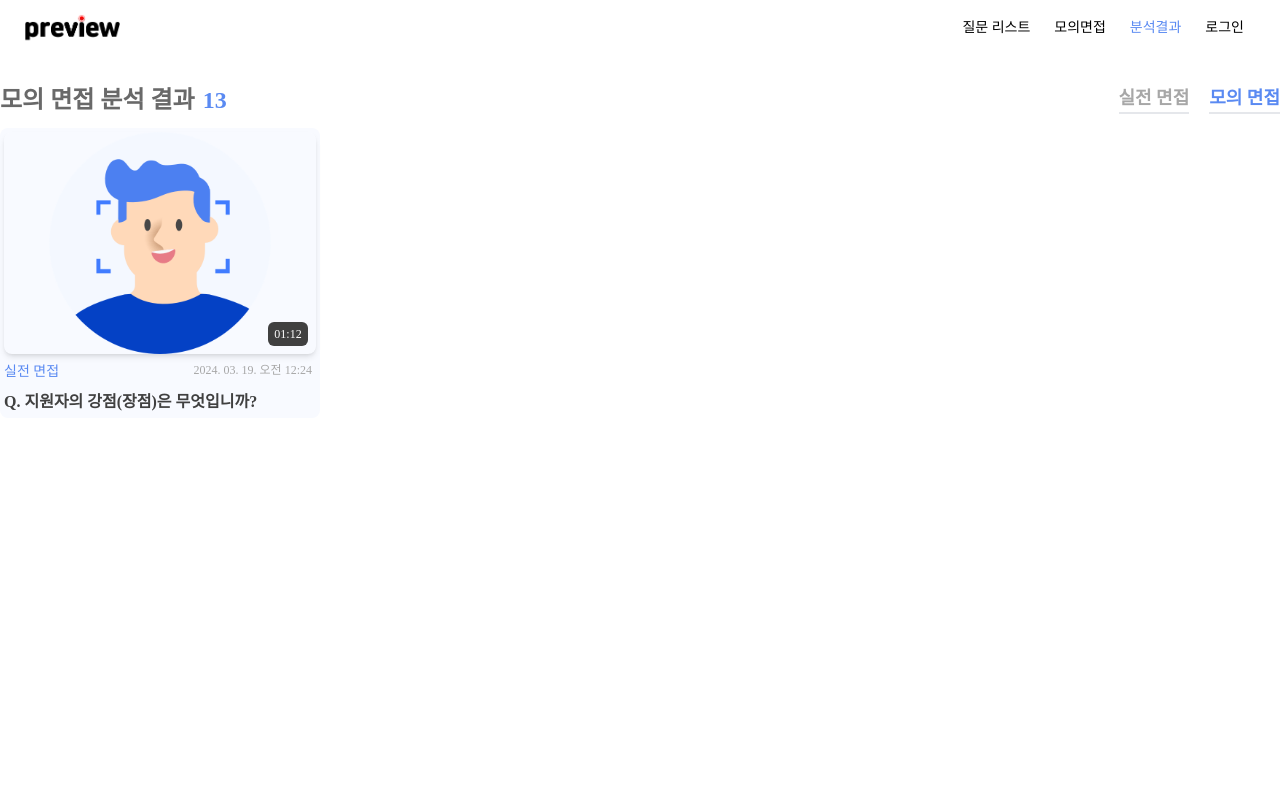
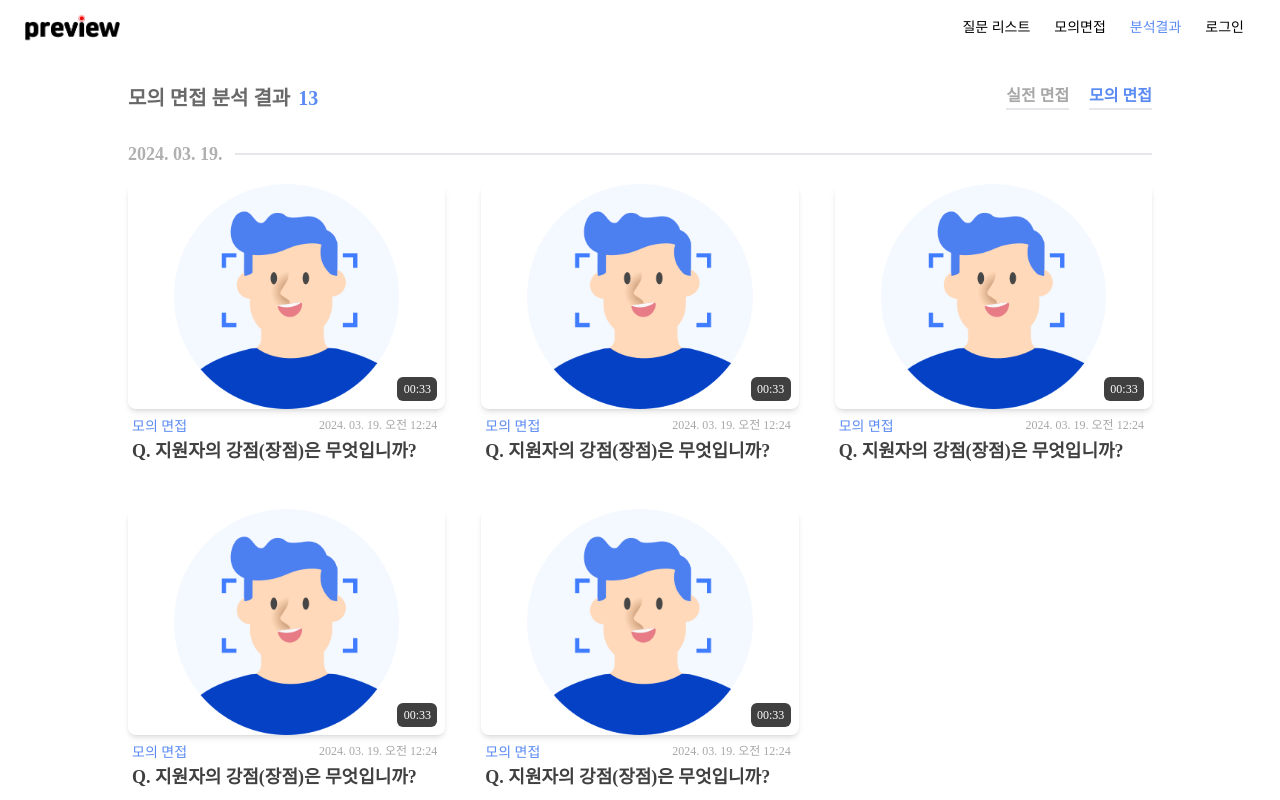
Before and after one commit to d102-preview/preview, a React (Vite) app in the folder frontend/: page /result in a window 1280 px wide. Built offline with nearby package versions, Linux system fonts and the light colour scheme; a web font is replaced by a local one.

Commit message:
[FE] feat #30: 분석 결과 리스트 페이지 UI 구현

```diff
--- a/frontend/src/components/result/ResultItem.tsx
+++ b/frontend/src/components/result/ResultItem.tsx
@@ -15,7 +15,7 @@ const ResultItem = ({ result, id, imagePath, type, date, question, time }: IResu
   };
 
   return (
-    <div className="bg-SUB rounded-lg p-1 mt-3 w-1/4">
+    <div className="bg-white rounded-lg py-1">
       <div className="relative">
         <div className="text-xs text-white text-center bg-BLACK p-1 w-10 rounded-md z-10 absolute right-2 bottom-2">
           <span>{time}</span>
@@ -26,11 +26,11 @@ const ResultItem = ({ result, id, imagePath, type, date, question, time }: IResu
           className="bg-cover bg-center rounded-lg bg-inherit shadow-md"
         />
       </div>
-      <div className="flex justify-between my-2">
+      <div className="flex justify-between mx-1 mt-2">
         <span className="text-sm text-MAIN1">{type == 'mock' ? '모의 면접' : '실전 면접'}</span>
         <span className="text-xs text-UNIMPORTANT_TEXT mr-1">{formatDate(date)}</span>
       </div>
-      <span className="font-semibold text-BLACK">Q. {question}</span>
+      <span className="font-semibold text-BLACK text-lg mx-1">Q. {question}</span>
     </div>
   );
 };
--- /dev/null
+++ b/frontend/src/components/result/ResultList.tsx
@@ -0,0 +1,85 @@
+import ResultItem from './ResultItem';
+import IMAGE1 from '@/assets/images/interview1.png'; // 이미지 경로는 예시일 뿐입니다.
+// 나머지 이미지들도 이와 같은 방식으로 임포트 해야 합니다.
+
+const ResultList = () => {
+  // 더미 데이터
+  const setTime = new Date();
+  const resultItemsData = [
+    {
+      result: 'ok',
+      id: 1,
+      imagePath: IMAGE1,
+      type: 'mock',
+      date: new Date(),
+      question: '지원자의 강점(장점)은 무엇입니까?',
+      time: '00:33',
+    },
+    {
+      result: 'ok',
+      id: 2,
+      imagePath: IMAGE1,
+      type: 'mock',
+      date: new Date(),
+      question: '지원자의 강점(장점)은 무엇입니까?',
+      time: '00:33',
+    },
+    {
+      result: 'ok',
+      id: 3,
+      imagePath: IMAGE1,
+      type: 'mock',
+      date: new Date(),
+      question: '지원자의 강점(장점)은 무엇입니까?',
+      time: '00:33',
+    },
+    {
+      result: 'ok',
+      id: 4,
+      imagePath: IMAGE1,
+      type: 'mock',
+      date: new Date(),
+      question: '지원자의 강점(장점)은 무엇입니까?',
+      time: '00:33',
+    },
+    {
+      result: 'ok',
+      id: 5,
+      imagePath: IMAGE1,
+      type: 'mock',
+      date: new Date(),
+      question: '지원자의 강점(장점)은 무엇입니까?',
+      time: '00:33',
+    },
+  ];
+
+  const formatDate = dateString => {
+    const options = { year: 'numeric', month: '2-digit', day: '2-digit' };
+    return new Date(dateString).toLocaleDateString('ko-KR', options);
+  };
+
+  return (
+    <div>
+      <div className="flex items-center mb-3">
+        <p className="font-semibold text-[#B0B0B0] text-lg">{formatDate(setTime)}</p>
+        <div className="flex-grow border-t-2 border-[#B0B0B0)] ml-3"></div>
+      </div>
+      <div className="grid grid-cols-3 gap-9">
+        {resultItemsData.map(item => (
+          <ResultItem
+            key={item.id}
+            result={item.result}
+            id={item.id}
+            imagePath={item.imagePath}
+            type={item.type}
+            date={item.date}
+            question={item.question}
+            time={item.time}
+          />
+        ))}
+      </div>
+    </div>
+  );
+};
+
+export default ResultList;
--- a/frontend/src/pages/result/ResultPage.tsx
+++ b/frontend/src/pages/result/ResultPage.tsx
@@ -2,19 +2,20 @@ import Header from '@/components/@common/Header/Header';
 import ResultItem from '@/components/result/ResultItem';
 import IMAGE1 from '@/assets/images/interview1.png';
 import { useState } from 'react';
+import ResultList from '@/components/result/ResultList';
 
 const ResultPage = () => {
   const [type, setType] = useState<'mock' | 'main'>('mock');
 
   const buttonClass = (buttonType: 'mock' | 'main') =>
-    `text-lg text-${type === buttonType ? 'MAIN1' : 'UNIMPORTANT_TEXT'} font-semibold border-b-2 border-${type === buttonType ? 'MAIN1' : 'UNIMPORTANT_TEXT'}`;
+    `text-${type === buttonType ? 'MAIN1' : 'UNIMPORTANT_TEXT'} font-semibold border-b-2 border-${type === buttonType ? 'MAIN1' : 'UNIMPORTANT_TEXT'}`;
 
   return (
     <>
       <Header />
-      <main className="max-w-7xl mx-auto mt-7">
-        <div className="flex justify-between">
-          <div className="flex gap-2 text-2xl font-bold">
+      <main className="max-w-5xl mx-auto mt-7">
+        <div className="flex justify-between pb-7">
+          <div className="flex gap-2 text-xl font-bold">
             <h3 className="text-[#696969]">{type == 'mock' ? '모의 면접' : '실전 면접'} 분석 결과</h3>
             <h3 className="text-MAIN1">13</h3>
           </div>
@@ -28,15 +29,7 @@ const ResultPage = () => {
           </div>
         </div>
         <div className="flex">
-          <ResultItem
-            result="ok"
-            id={1}
-            imagePath={IMAGE1}
-            type="main"
-            date={new Date()}
-            question="지원자의 강점(장점)은 무엇입니까?"
-            time="01:12"
-          />
+          <ResultList />
         </div>
       </main>
     </>
```
